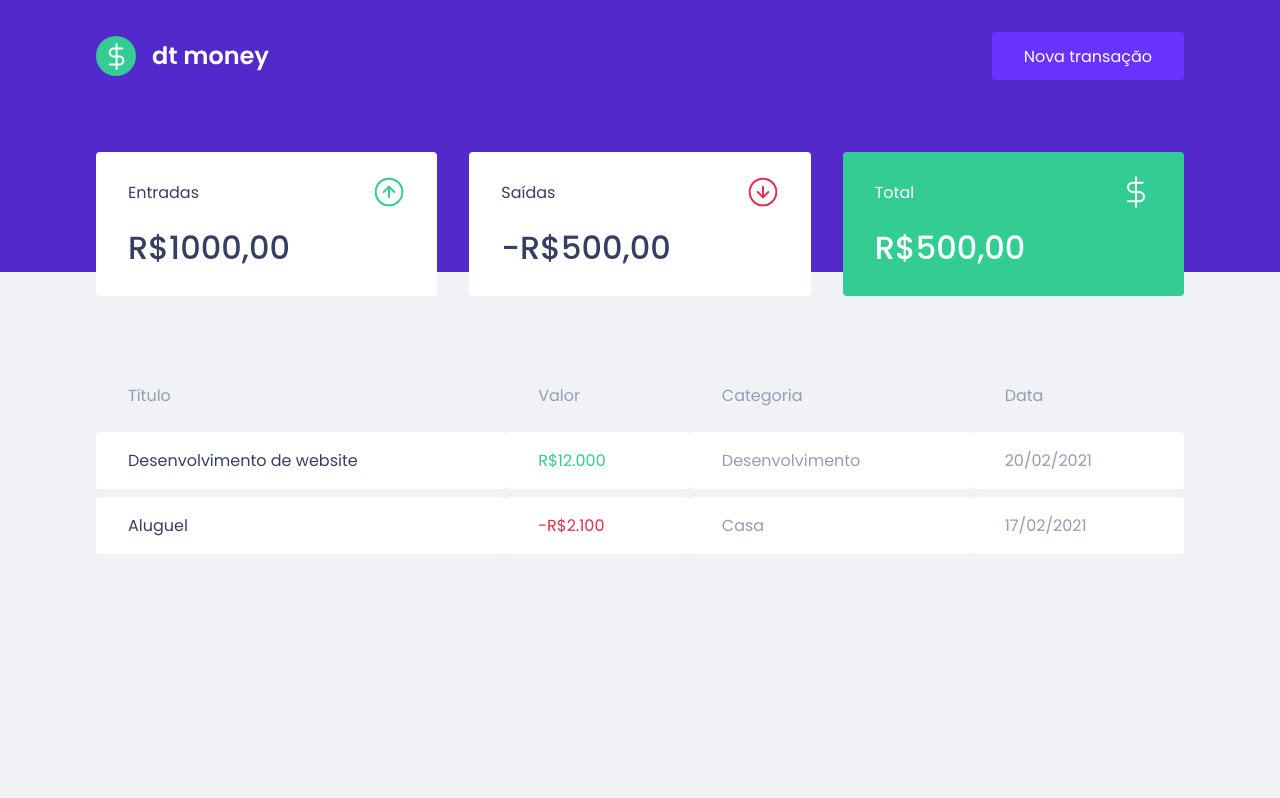
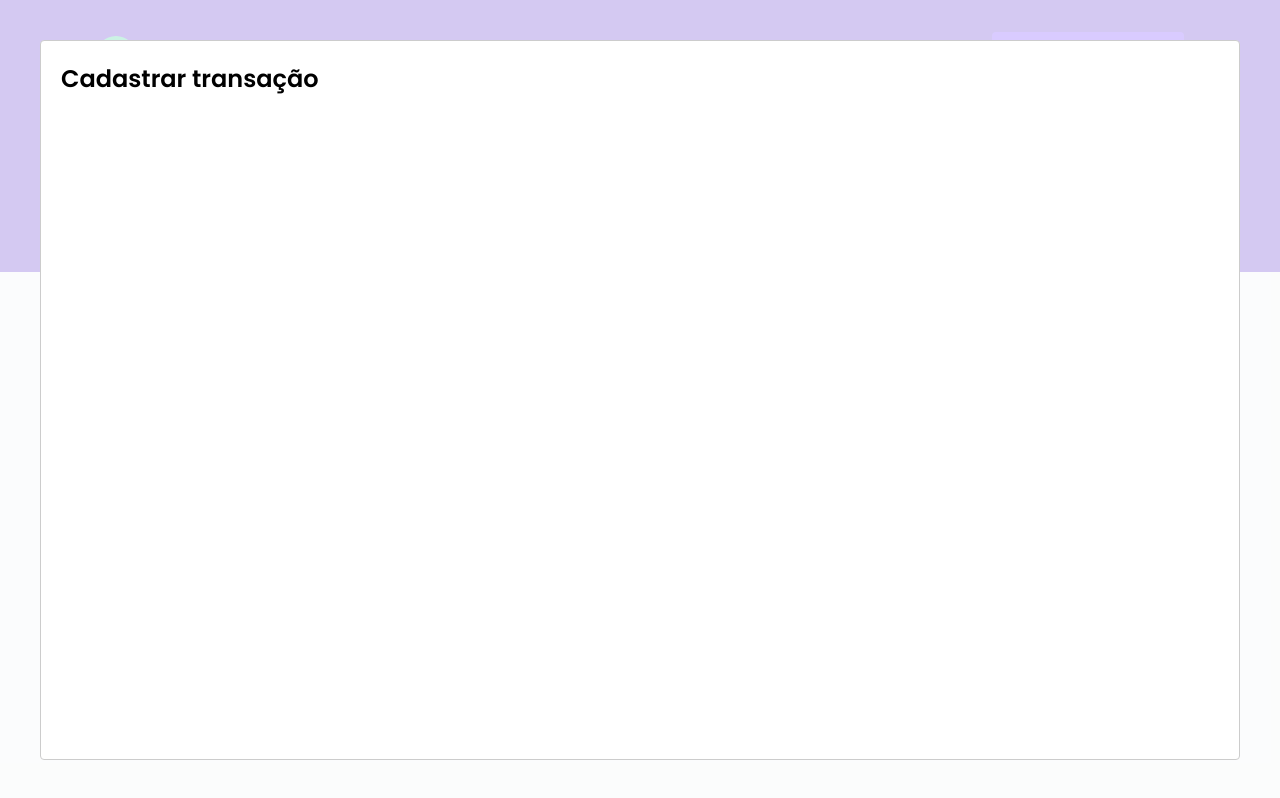
Before and after one commit to carlos-novaes/dtmoney, a React (Create React App) app: page / in a window 1280 px wide. Both pictures are taken after a click on the button "Nova transação". Built offline with nearby package versions, Linux system fonts and the light colour scheme; no server answers; what miragejs would draw is missing.

Commit message:
configurando modal de criacao

```diff
--- a/package.json
+++ b/package.json
@@ -7,6 +7,7 @@
     "miragejs": "^0.1.41",
     "react": "^17.0.1",
     "react-dom": "^17.0.1",
+    "react-modal": "^3.12.1",
     "react-scripts": "4.0.3",
     "styled-components": "^5.2.1",
     "web-vitals": "^1.0.1"
@@ -19,6 +20,7 @@
     "@types/node": "^12.0.0",
     "@types/react": "^17.0.0",
     "@types/react-dom": "^17.0.0",
+    "@types/react-modal": "^3.12.0",
     "@types/styled-components": "^5.1.9",
     "typescript": "^4.1.2"
   },
--- a/src/App.tsx
+++ b/src/App.tsx
@@ -1,7 +1,9 @@
+import Modal from 'react-modal';
 import { Header } from './components/Header';
 import { Dashboard } from './components/Dashboard';
 import { createServer } from 'miragejs';
 import { GlobalStyle } from './styles/global';
+import { useState } from 'react';
 
 createServer({
   routes() {
@@ -23,10 +25,23 @@
 });
 
 export function App() {
+  const [isNewTransactionModalOpen, setIsNewTransactionModalOpen] = useState(false);
+
+  function handleOpenNewTransactionModal() {
+    setIsNewTransactionModalOpen(true);
+  }
+
+  function handleCloseNewTransactionModal() {
+    setIsNewTransactionModalOpen(false);
+  }
+
   return (
     <>
-      <Header />
+      <Header onOpenNewTransactionModal={handleOpenNewTransactionModal} />
       <Dashboard />
+      <Modal isOpen={isNewTransactionModalOpen} onRequestClose={handleCloseNewTransactionModal}>
+        <h2>Cadastrar transação</h2>
+      </Modal>
       <GlobalStyle />
     </>
   );
--- a/src/components/Header/index.tsx
+++ b/src/components/Header/index.tsx
@@ -1,12 +1,18 @@
 import logoImg from '../../assets/logo.svg';
 import { Container, Content } from './styles';
 
-export function Header() {
+interface HeaderProps {
+  onOpenNewTransactionModal: () => void;
+}
+
+export function Header({ onOpenNewTransactionModal }: HeaderProps) {
   return (
     <Container>
       <Content>
         <img src={logoImg} alt="dt money" />
-        <button type="button">Nova transação</button>
+        <button type="button" onClick={onOpenNewTransactionModal}>
+          Nova transação
+        </button>
       </Content>
     </Container>
   );
```
Also changed, not shown: 1 other file (tests, documents, lock files or other folders).
